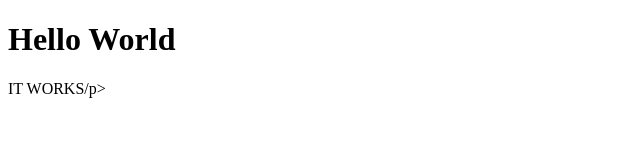
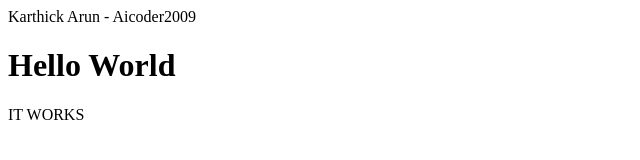
Before and after one commit to aicoder2009/aicoder2009.github.io, a plain HTML site: page index.html in a window 1280 px wide. Shown: the whole page, without its empty margins (0-640 px from the left). Drawn offline with Linux system fonts and the light colour scheme.

Commit message:
Update index.html

```diff
--- a/index.html
+++ b/index.html
@@ -1,7 +1,17 @@
 <!DOCTYPE html>
 <html>
+<head>
+    <stitle>Karthick Arun - Aicoder2009</stitle>
+    <rel type="icon" href="favicon.ico">
+    <meta charset="utf-8">
+    <meta name="viewport" content="width=device-width, initial-scale=1">
+    <meta name="description" content="My First PHP">
+    <meta name="author" content="Your Name">
+    <meta name="viewport" content="width=device-width, initial-scale=1">
+    <meta http-equiv="refresh" content="5">
+</head>
 <body>
 <h1>Hello World</h1>
-<p>IT WORKS/p>
+<p>IT WORKS</p>
 </body>
 </html>
```
